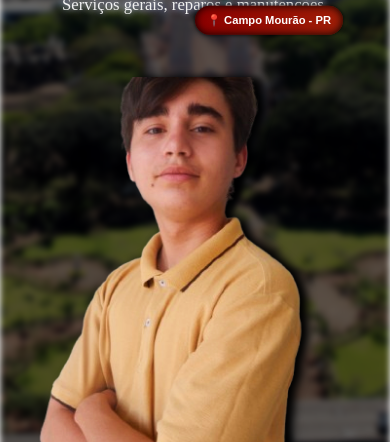
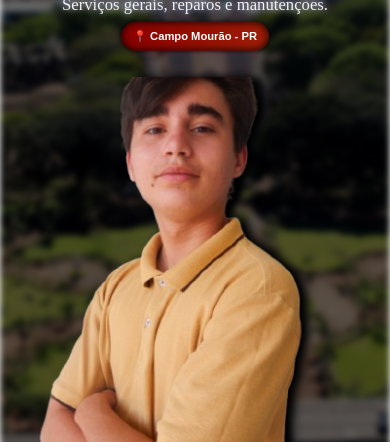
Before and after one commit to kayofaztudo/kayofaztudo.github.io, a plain HTML site: page index.html in a window 390 px wide. Shown: the part 345-787 px from the top of the page. Drawn offline with Linux system fonts and the light colour scheme; a web font is replaced by a local one.

Commit message:
Update style.css

```diff
--- a/style.css
+++ b/style.css
@@ -173,7 +173,7 @@ body{
   }
 
   .local{
-    transform: translateY(0) !important;
+    transform: translate( -50%, 55%) !important;
   }
 }
 
```
